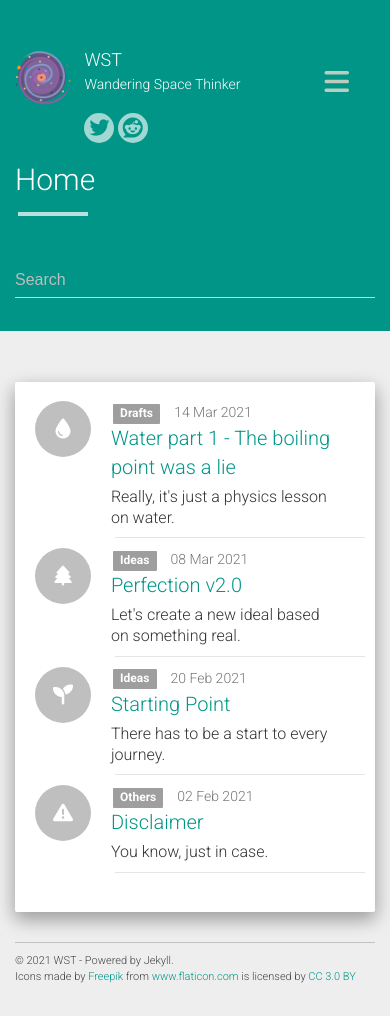
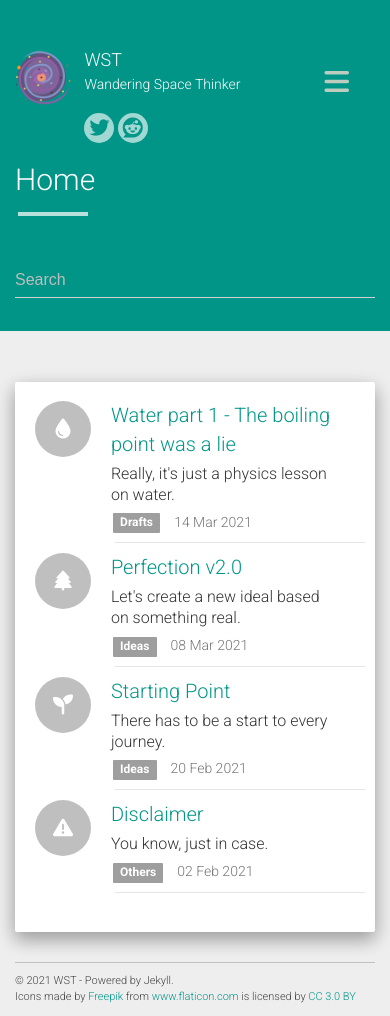
Before and after one commit to WanderingSpaceThinker/nonexistence, a Jekyll site: the page built from index.html, in a window 390 px wide. Built offline with Jekyll 4.4.1, drawn with Linux system fonts in a browser that asks for light colours; nearby versions of some CDN libraries; the list of posts is cut into pages by our own code.

Commit message:
fix: improve mobile home page

```diff
--- a/index.html
+++ b/index.html
@@ -14,10 +14,10 @@ title: Home
         {% endif %}
         </div>
         <div class="row-content">
+          <h4 class="list-group-item-heading"><a href="{{ post.url | prepend: site.baseurl }}">{{ post.title }}</a></h4>
+          <p class="list-group-item-text">{% if post.description %}{{ post.description }}{% else %}{{ post.content | strip_html | truncatewords: 20 }}{% endif %}</p>
           <a href="/category/{{ post.categories }}"><span class="label tags">{{ post.categories }}</span></a>
           <div class="least-content">{{ post.date | date_to_string }}</div>
-          <h4 class="list-group-item-heading"><a href="{{ post.url | prepend: site.baseurl }}">{{ post.title }}</a></h4>
-          <p class="list-group-item-text">{% if post.description %}{{ post.description }}{% else %}{{ post.content | strip_html | truncatewords: 20 }}{% endif %}</p>
         </div>
       </div>
       <div class="list-group-separator"></div>
--- a/static/css/main.css
+++ b/static/css/main.css
@@ -308,6 +308,9 @@ p.legend {
     .list-group .list-group-item {
         padding: 0 10px;
     }
+    .list-group-item-text {
+        margin-bottom: 5px;
+    }
     .list-group .list-group-item .row-content .least-content {
         position: static;
         display: inline;
```
